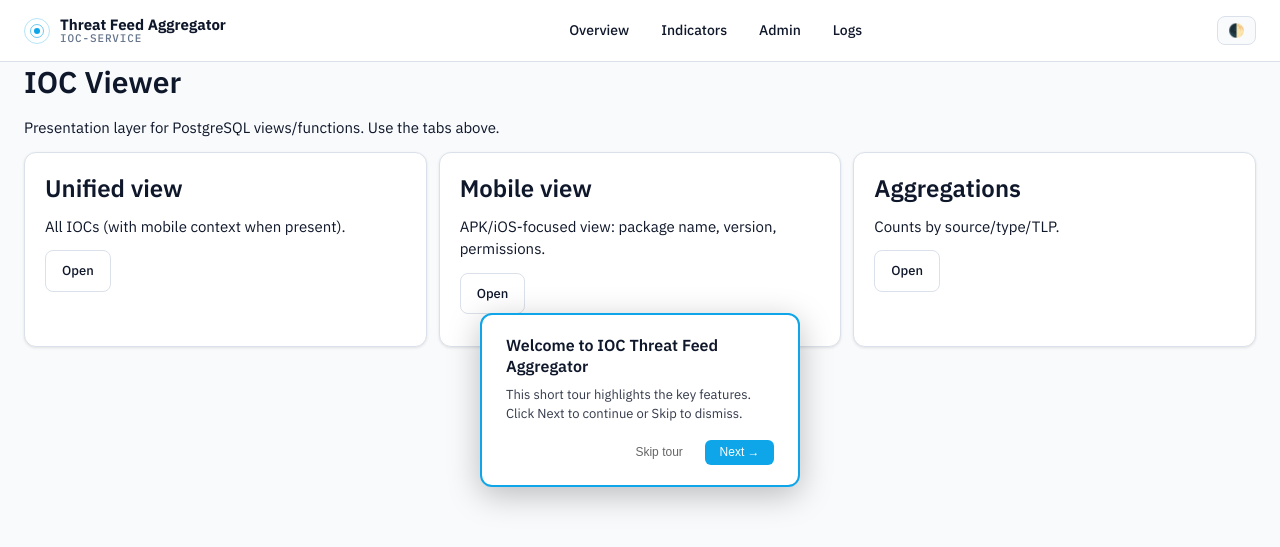
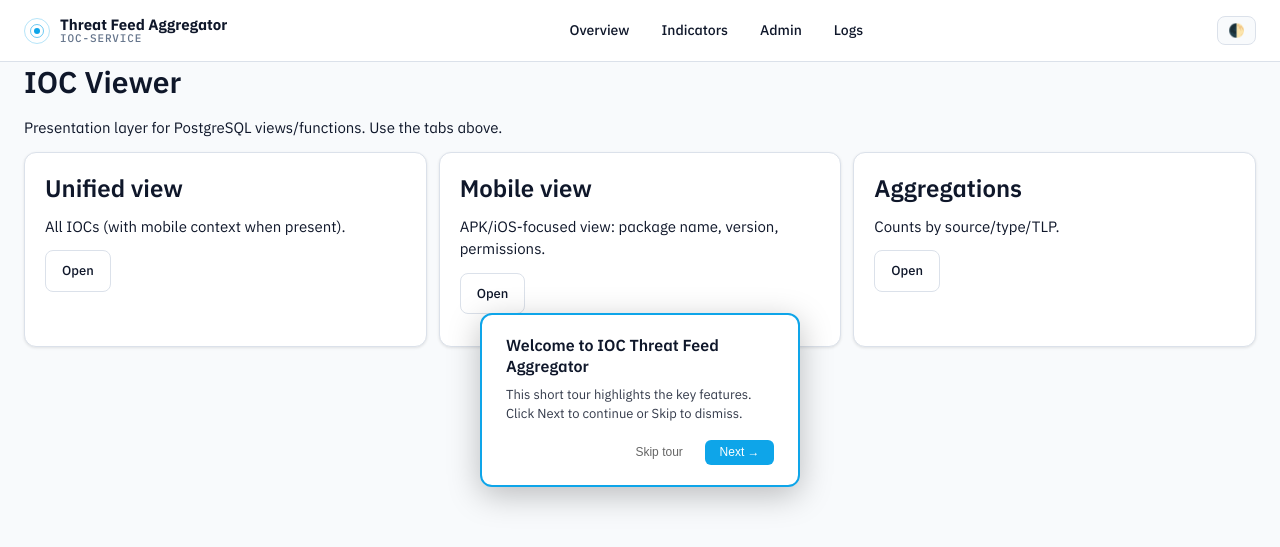
Before and after one commit to mkilijanek/parsedmarc, a Python web app: template app/templates/index.html in a window 1280 px wide. Shown: the top 547 px of the page. Run offline with Jinja, Linux system fonts and the light colour scheme; the template is opened without the code that fills it, so the values that code supplies are empty.

Commit message:
fix: self-host IBM Plex fonts, fix splash minMs
- Add IBMPlexSans and IBMPlexMono woff2 (400/500/600/700) to app/static/fonts/
- Replace Google Fonts @import in colors_and_type.css with local @font-face rules
  (eliminates CSP violation: style-src blocked fonts.googleapis.com)
- Fonts baked into Docker image via existing COPY app/ layer
- Increase splash loader minMs 600→2800 so all phase steps animate before dismiss

Co-Authored-By: Claude Sonnet 4.6 <noreply@anthropic.com>

```diff
--- a/app/static/colors_and_type.css
+++ b/app/static/colors_and_type.css
@@ -9,7 +9,16 @@
    light/dark themes driven by `data-theme` on `<body>`.
    ============================================================ */
 
-@import url("https://fonts.googleapis.com/css2?family=IBM+Plex+Mono:wght@400;500;600;700&family=IBM+Plex+Sans:wght@400;500;600;700&display=swap");
+/* IBM Plex Sans -- self-hosted (SIL OFL 1.1) */
+@font-face { font-family: 'IBM Plex Sans'; font-weight: 400; font-style: normal; font-display: swap; src: url('/static/fonts/IBMPlexSans-Regular.woff2') format('woff2'); }
+@font-face { font-family: 'IBM Plex Sans'; font-weight: 500; font-style: normal; font-display: swap; src: url('/static/fonts/IBMPlexSans-Medium.woff2') format('woff2'); }
+@font-face { font-family: 'IBM Plex Sans'; font-weight: 600; font-style: normal; font-display: swap; src: url('/static/fonts/IBMPlexSans-SemiBold.woff2') format('woff2'); }
+@font-face { font-family: 'IBM Plex Sans'; font-weight: 700; font-style: normal; font-display: swap; src: url('/static/fonts/IBMPlexSans-Bold.woff2') format('woff2'); }
+/* IBM Plex Mono -- self-hosted (SIL OFL 1.1) */
+@font-face { font-family: 'IBM Plex Mono'; font-weight: 400; font-style: normal; font-display: swap; src: url('/static/fonts/IBMPlexMono-Regular.woff2') format('woff2'); }
+@font-face { font-family: 'IBM Plex Mono'; font-weight: 500; font-style: normal; font-display: swap; src: url('/static/fonts/IBMPlexMono-Medium.woff2') format('woff2'); }
+@font-face { font-family: 'IBM Plex Mono'; font-weight: 600; font-style: normal; font-display: swap; src: url('/static/fonts/IBMPlexMono-SemiBold.woff2') format('woff2'); }
+@font-face { font-family: 'IBM Plex Mono'; font-weight: 700; font-style: normal; font-display: swap; src: url('/static/fonts/IBMPlexMono-Bold.woff2') format('woff2'); }
 
 /* ---------- 1. Raw palette (Tailwind-slate + sky + status) ---------- */
 :root {
--- a/app/templates/partials/startup_loader_js.html
+++ b/app/templates/partials/startup_loader_js.html
@@ -65,7 +65,7 @@
   function finish() {
     if (done) { return; }
     done = true;
-    var minMs = 600;
+    var minMs = 2800;
     var remaining = Math.max(0, minMs - (Date.now() - startedAt));
     window.setTimeout(function () {
       bar.style.width = '100%';
```
Also changed, not shown: app/static/fonts/IBMPlexMono-Bold.woff2 (added), app/static/fonts/IBMPlexMono-Medium.woff2 (added), app/static/fonts/IBMPlexMono-Regular.woff2 (added), app/static/fonts/IBMPlexMono-SemiBold.woff2 (added), app/static/fonts/IBMPlexSans-Bold.woff2 (added), app/static/fonts/IBMPlexSans-Medium.woff2 (added), app/static/fonts/IBMPlexSans-Regular.woff2 (added), app/static/fonts/IBMPlexSans-SemiBold.woff2 (added).
